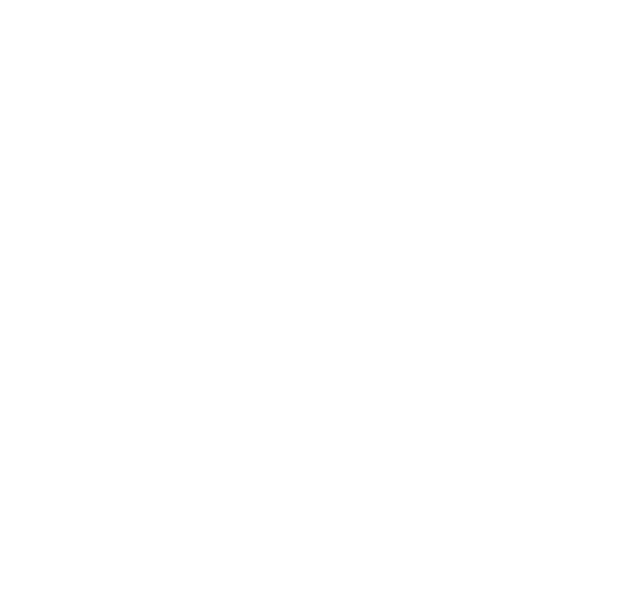
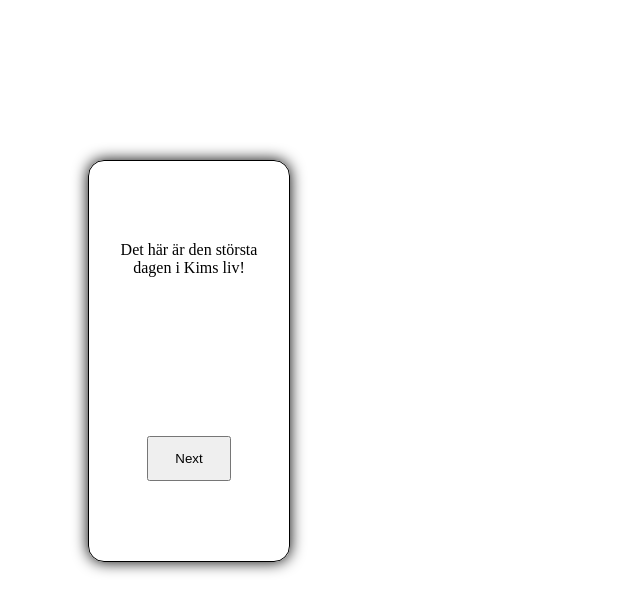
Before and after one commit to Kettler-gamer/kims-date, a plain HTML site: page index.html in a window 1280 px wide. Shown: the whole page, without its empty margins (0-640 px from the left). Drawn offline with Linux system fonts and the light colour scheme.

Commit message:
Added swiping cards

```diff
--- /dev/null
+++ b/assets/scss/main.scss
@@ -0,0 +1,6 @@
+@use "./pages/card";
+
+*{
+    margin: 0;
+    padding: 0;
+}
--- /dev/null
+++ b/assets/scss/pages/_card.scss
@@ -0,0 +1,48 @@
+.card{
+    position: fixed;
+    border: solid 1px black;
+    border-radius: 1em;
+    width: 12.5em;
+    height: 25em;
+    margin: 10em auto;
+    display: flex;
+    justify-content: center;
+    flex-wrap: wrap;
+    flex-direction: column;
+    box-shadow: 0 0 15px black;
+    .card-text{
+        text-align: center;
+        margin: auto;
+        width: 80%;
+    }
+    button{
+        margin: auto;
+        padding: 1em 2em;
+    }
+}
+
+.swipe-card-in{
+    animation-name: swipe-in;
+    animation-duration: 0.75s;
+    animation-fill-mode: forwards;
+}
+
+.swipe-card-out{
+    animation-name: swipe-out;
+    animation-duration: 0.75s;
+    animation-fill-mode: forwards;
+}
+
+@keyframes swipe-out {
+    0%{transform: translateX(5.5em) rotateZ(0);}
+    100%{transform: translateX(-30em) rotateZ(-45deg);}
+}
+
+@keyframes swipe-in {
+    0%{
+        transform: translateX(30em) rotateZ(45deg);
+    }
+    100%{
+        transform: translateX(5.5em) rotateZ(0);;
+    }
+}
--- a/assets/src/index.js
+++ b/assets/src/index.js
@@ -0,0 +1,20 @@
+const pageCards = document.querySelector(".page-cards");
+
+function createCard(text) {
+  const card = document.createElement("div");
+  card.className = "card swipe-card-in";
+  card.innerHTML = `
+    <p class="card-text">${text}</p>
+    <button onclick="onNextClick(event)">Next</button>
+    `;
+  pageCards.append(card);
+}
+
+function onNextClick(event) {
+  const parent = event.currentTarget.parentElement;
+  parent.className = "card swipe-card-out";
+}
+
+(() => {
+  createCard("Det här är den största dagen i Kims liv!");
+})();
--- a/index.html
+++ b/index.html
@@ -5,7 +5,10 @@
     <meta http-equiv="X-UA-Compatible" content="IE=edge" />
     <meta name="viewport" content="width=device-width, initial-scale=1.0" />
     <title>Kims dejt</title>
+    <link rel="stylesheet" href="assets/stylesheet/main.css" />
     <script src="assets/src/index.js" defer></script>
   </head>
-  <body></body>
+  <body>
+    <main class="page-cards"></main>
+  </body>
 </html>
```
Also changed, not shown: assets/scss/stylesheet/card.css (added), assets/stylesheet/main.css (added), 2 other files.
